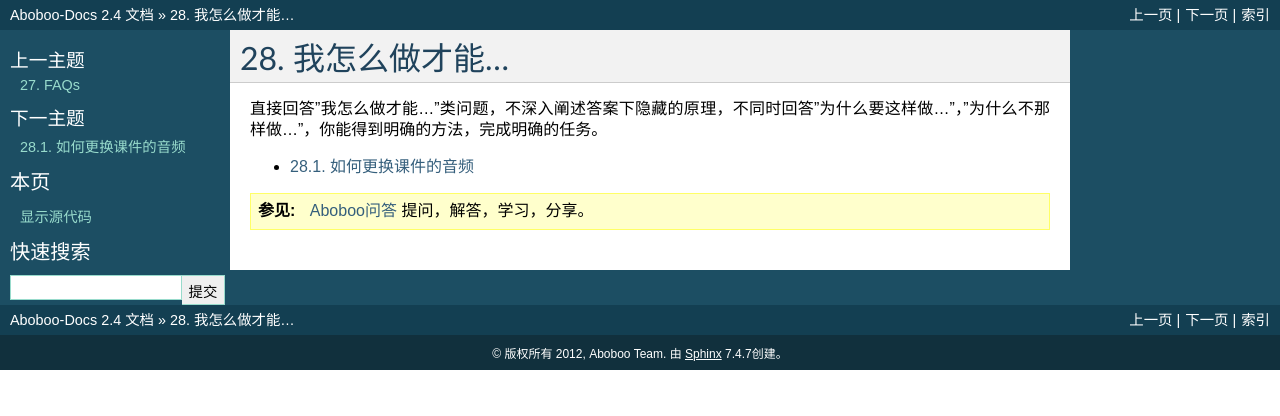
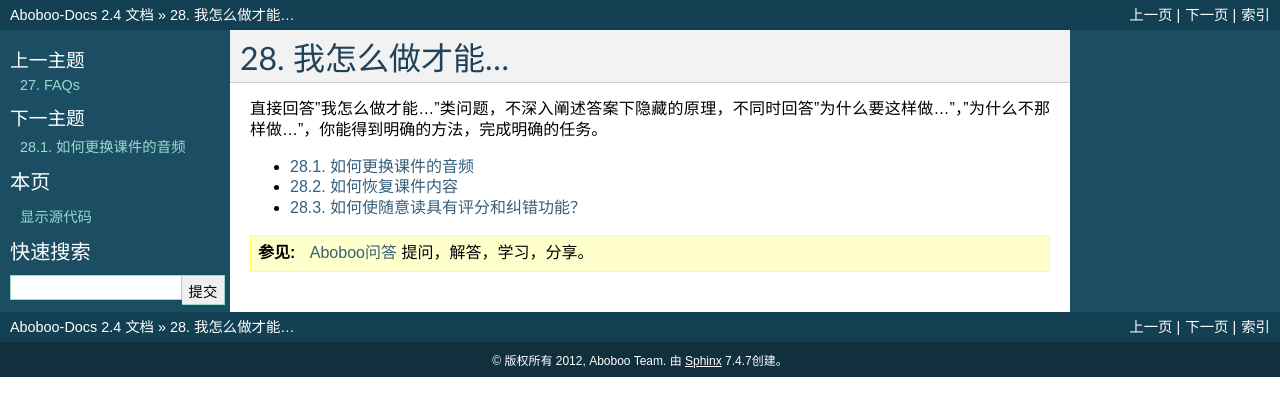
Before and after one commit to aboboo/Aboboo-Docs, a Sphinx documentation site: the page built from source/howto/index.rst, in a window 1280 px wide. Shown: the top 416 px of the page. Built offline with Sphinx 7.4.7, drawn with Linux system fonts in a browser that asks for light colours; some of the changed lines change nothing that is shown.

Commit message:
增加howto:如何使随意读具有评分和纠错功能

```diff
--- a/source/howto/index.rst
+++ b/source/howto/index.rst
@@ -7,7 +7,8 @@
    :maxdepth: 1
 
    geng-huan-ke-jian-de-yin-pin
-
+   hui-fu-ke-jian-nei-rong
+   shi-sui-yi-du-ju-you-ping-fen-gong-neng
 
 .. seealso::
 
--- /dev/null
+++ b/source/howto/shi-sui-yi-du-ju-you-ping-fen-gong-neng.rst
@@ -0,0 +1,10 @@
+如何使随意读具有评分和纠错功能？
+############################
+
+我的随意读面板上显示红灯，跟读后没有评分，不能纠错，怎么办？
+
+1. 必须是经过官方服务器审核的Aboboo课件；
+
+2. 目前仅支持英语课件，美音课件评分纠错效果最佳；
+
+3. 您已获得该课件的语音评分授权签名。
```
